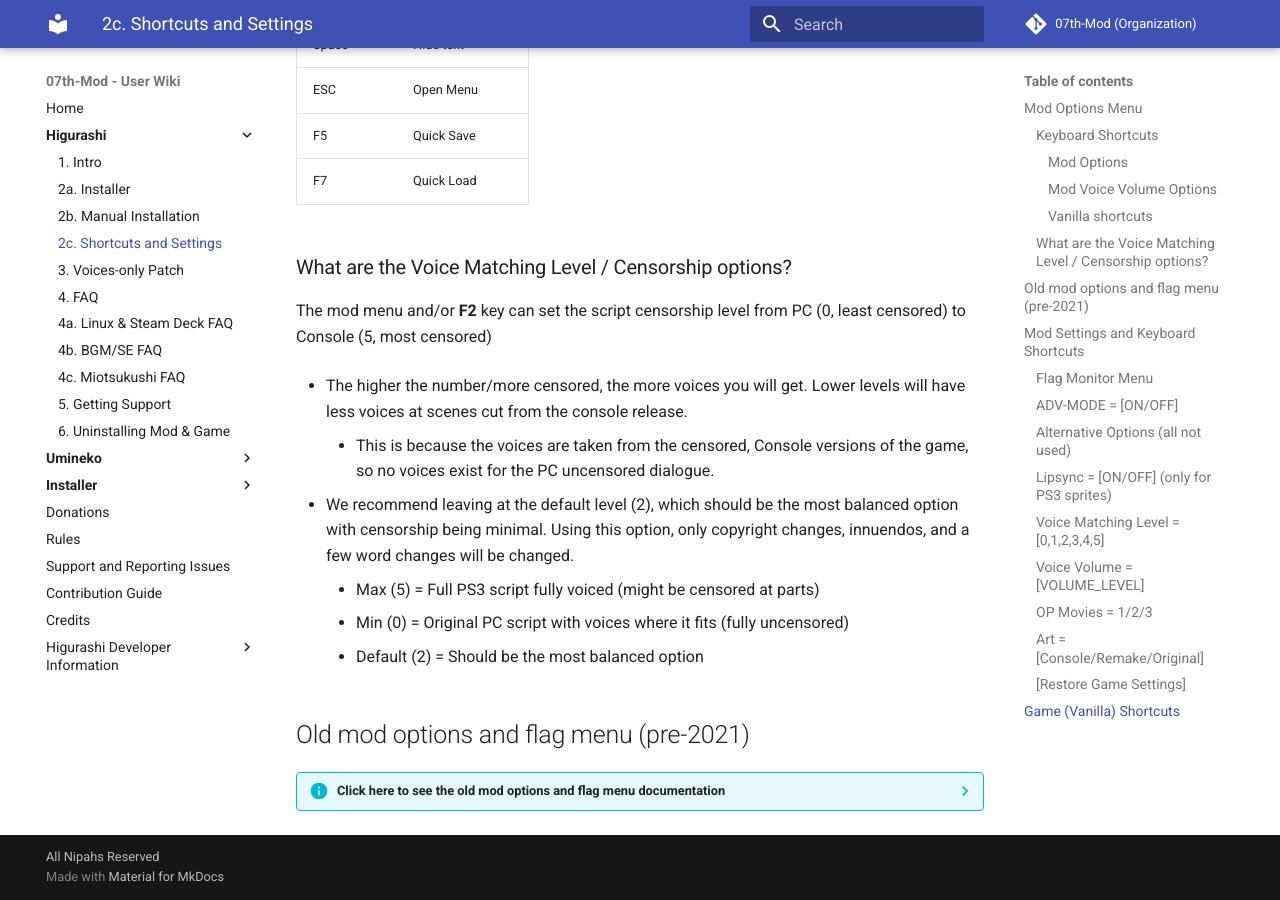
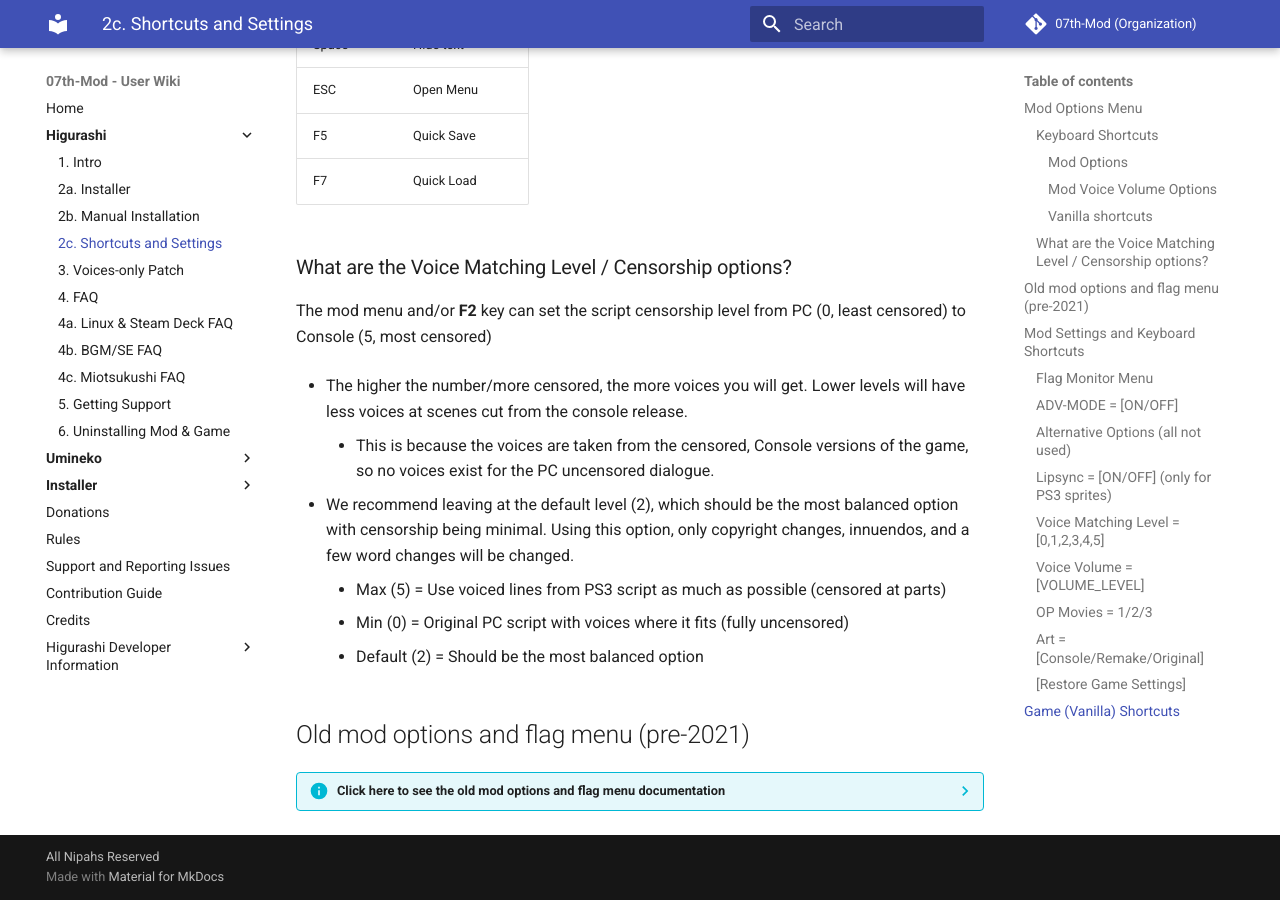
Before and after one commit to 07th-mod/wiki, an MkDocs documentation site: the page built from docs/Higurashi/Higurashi-Part-2---Patch-configuration-and-keyboard-shortcuts.md, in a window 1280 px wide and 900 px high, scrolled down 1943 px. Built offline with MkDocs 1.6.1 and Material for MkDocs 9.7.7, drawn with Linux system fonts in a browser that asks for light colours.

Commit message:
Update voice matching level description to be more accurate

```diff
--- a/docs/Higurashi/Higurashi-Part-2---Patch-configuration-and-keyboard-shortcuts.md
+++ b/docs/Higurashi/Higurashi-Part-2---Patch-configuration-and-keyboard-shortcuts.md
@@ -100,7 +100,7 @@
         * The higher the number/more censored, the more voices you will get. Lower levels will have less voices at scenes cut from the console release.
             * This is because the voices are taken from the censored, Console versions of the game, so no voices exist for the PC uncensored dialogue.
         * We recommend leaving at the default level (2), which should be the most balanced option with censorship being minimal. Using this option, only copyright changes, innuendos, and a few word changes will be changed.
-            * Max (5) = Full PS3 script fully voiced (might be censored at parts)
+            * Max (5) = Use voiced lines from PS3 script as much as possible (censored at parts)
             * Min (0) = Original PC script with voices where it fits (fully uncensored)
             * Default (2) = Should be the most balanced option
 
--- a/docs/Snippets/higurashi-voice-matching-level.md
+++ b/docs/Snippets/higurashi-voice-matching-level.md
@@ -6,6 +6,6 @@
     * This is because the voices are taken from the censored, Console versions of the game, so no voices exist for the PC uncensored dialogue.
 
 * We recommend leaving at the default level (2), which should be the most balanced option with censorship being minimal. Using this option, only copyright changes, innuendos, and a few word changes will be changed.
-    * Max (5) = Full PS3 script fully voiced (might be censored at parts)
+    * Max (5) = Use voiced lines from PS3 script as much as possible (censored at parts)
     * Min (0) = Original PC script with voices where it fits (fully uncensored)
     * Default (2) = Should be the most balanced option
```
